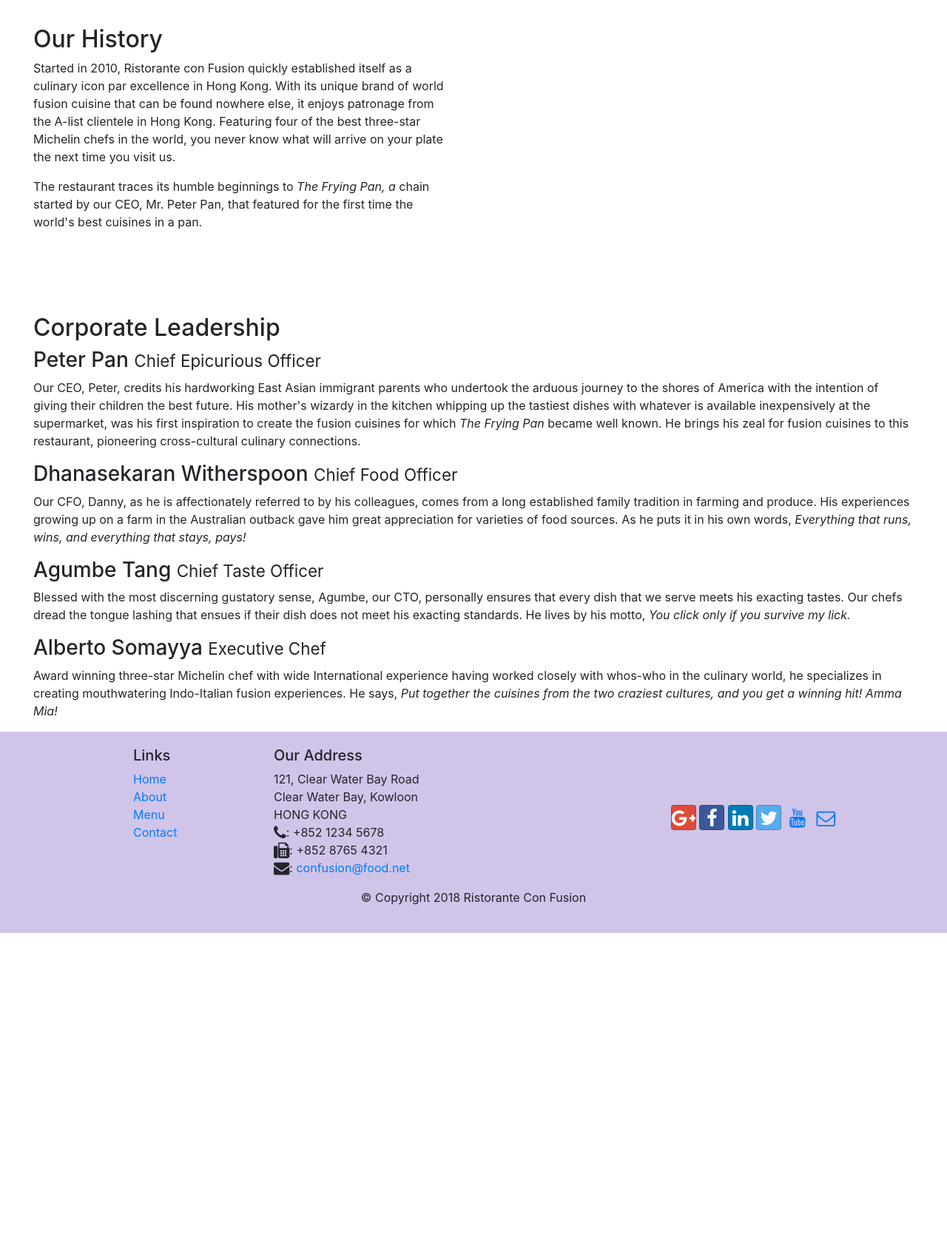
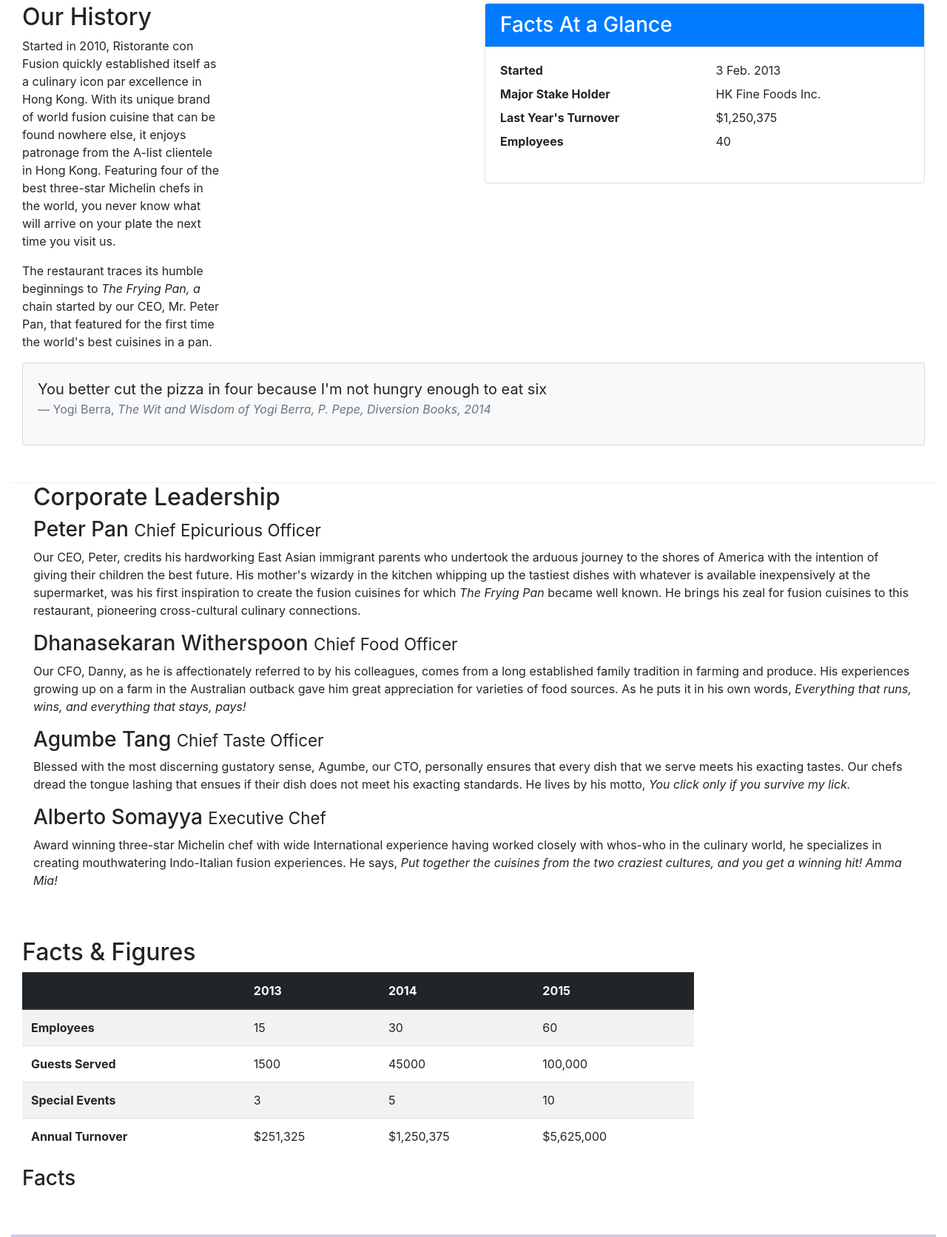
Before and after one commit to hellofromusama/coursera-bootstrap, a website: page aboutus.html in a window 1280 px wide. Shown: the part 511-2183 px from the top of the page at 74% size. Before the commit the page ends 1822 px from the top, so only its background shows below. Drawn offline with nearby package versions, Linux system fonts and the light colour scheme.

Commit message:
images and media

```diff
--- a/aboutus.html
+++ b/aboutus.html
@@ -23,7 +23,7 @@
                     <button class="navbar-toggler" type="button" data-toggle="collapse" data-target="#navbar">
                         <span class="navbar-toggler-icon"></span>
                     </button>
-                    <a class="navbar-brand mr-auto" href="./index.html"> Usama restaurant</a>
+                    <a class="navbar-brand mr-auto" href="./index.html"><img src="images/logo.png" height="30" width="41" alt="logo"></a>
                     <div class="navbar-collapse collapse" id="navbar">
                         <ul class="navbar-nav mr-auto">
                             <li class="nav-item "><a class="nav-link" href="./index.html"><span class="fa fa-lg fa-home"></span> Home</a></li>
@@ -44,7 +44,8 @@
                     <p>We take inspiration from the World's best cuisines, and create a unique fusion experience. Our
                         lipsmacking creations will tickle your culinary senses!</p>
                 </div>
-                <div class="col-12 col-sm">
+                <div class="col-12 col-sm align-self-center">
+                    <img src="images/logo.png" class="img-fluid" alt="logo">
                 </div>
             </div>
         </div>
@@ -64,8 +65,8 @@
             </div>
         </div>
 
-        <div class="container-fluid my-5">
-            <div class="container-fluid py-5">
+        <div class="row row-content">
+            <div class="col-sm-6">
                 <h2 class="">Our History</h2>
                 <p class="row col-6 text-align-center d-none d-sm-block col-sm-6">Started in 2010, Ristorante con Fusion
                     quickly established
@@ -81,9 +82,34 @@
                         Pan, a </em> chain started by
                     our CEO, Mr. Peter Pan, that featured for the first time the world's best cuisines in a pan.</p>
             </div>
-            <div>
+            <div class="col-sm">
+                <div class="card">
+                    <h3 class="card-header bg-primary text-white">Facts At a Glance</h3>
+                    <div class="card-body">
+                        <dl class="row">
+                            <dt class="col-6">Started</dt>
+                            <dd class="col-6">3 Feb. 2013</dd>
+                            <dt class="col-6">Major Stake Holder</dt>
+                            <dd class="col-6">HK Fine Foods Inc.</dd>
+                            <dt class="col-6">Last Year's Turnover</dt>
+                            <dd class="col-6">$1,250,375</dd>
+                            <dt class="col-6">Employees</dt>
+                            <dd class="col-6">40</dd>
+                        </dl>
+                </div>
             </div>
         </div>
+        <div class="col-12">
+            <div class="card card-body bg-light">
+                <blockquote class="blockquote">
+                    <p class="mb-0">You better cut the pizza in four because I'm not hungry enough to eat six</p>
+                    <footer class="blockquote-footer">Yogi Berra,
+                        <cite title="Source Title">The Wit and Wisdom of Yogi Berra,
+                            P. Pepe, Diversion Books, 2014</cite>
+                </blockquote>
+            </div>
+        </div>
+    </div>
 
 
         <div class="container-fluid ">
@@ -118,6 +144,50 @@
                     experiences. He says, <em>Put together the cuisines from the two craziest cultures, and you get a
                         winning hit! Amma Mia!</em></p>
             </div>
+        </div>
+        <div class="ror row-content">
+            <div class="col-12 col-sm-9">
+                <h2>Facts &amp; Figures</h2>
+                <div class="table-responsive">
+                <table class="table table-striped">
+                <thead class="thead-dark">
+                    <tr>
+                        <th>&nbsp;</th>
+                        <th>2013</th>
+                        <th>2014</th>
+                        <th>2015</th>
+                    </tr>
+                </thead>
+                <tbody>
+                    <tr>
+                        <th scope="row">Employees</th>
+                        <td>15</td>
+                        <td>30</td>
+                        <td>60</td>
+                    </tr>
+                    <tr>
+                        <th scope="row">Guests Served</th>
+                        <td>1500</td>
+                        <td>45000</td>
+                        <td>100,000</td>
+                    </tr>
+                    <tr>
+                        <th scope="row">Special Events</th>
+                        <td>3</td>
+                        <td>5</td>
+                        <td>10</td>
+                    </tr>
+                    <tr>
+                        <th>Annual Turnover</th>
+                        <td>$251,325</td>
+                        <td>$1,250,375</td>
+                        <td>$5,625,000</td>
+                    </tr>
+                </table>
+                </div>
+            </div>
+            <div class="col-12 col-sm-3">
+                <h3>Facts</h3>
         </div>
 
     </div>
```
Also changed, not shown: contactus.html (+3 -2 lines), index.html (+21 -6 lines), images/alberto.png (added), images/buffet.png (added), images/logo.png (added), images/uthappizza.png (added), 1 other file.
